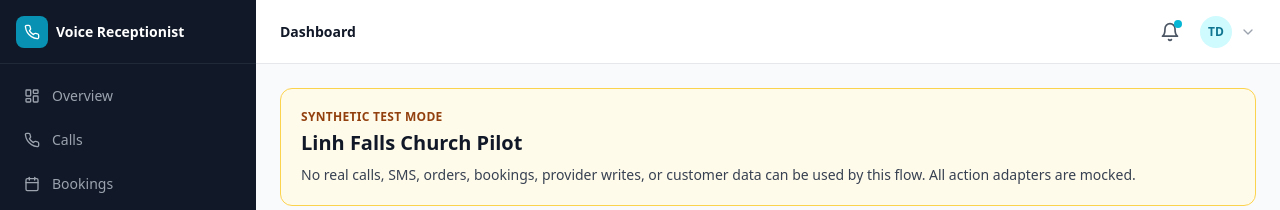
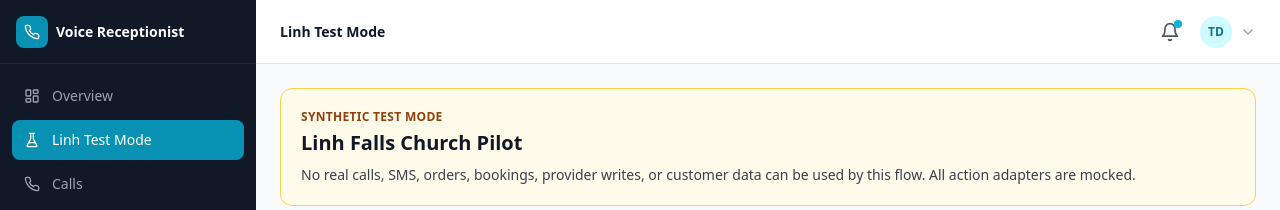
Before and after one commit to gocreditvivo/lanternhouse-ai-desk, a Next.js app in the folder web/: page /dashboard/test-mode in a window 1280 px wide. Shown: the top 210 px of the page. Built offline with nearby package versions, Linux system fonts and the light colour scheme; no server answers.

Commit message:
feat(test-mode): add Linh Test Mode dashboard navigation

```diff
--- a/web/src/app/(dashboard)/dashboard/layout.tsx
+++ b/web/src/app/(dashboard)/dashboard/layout.tsx
@@ -5,13 +5,14 @@ import Link from 'next/link';
 import { usePathname, useRouter } from 'next/navigation';
 import {
   LayoutDashboard, Phone, Calendar, UtensilsCrossed, Users,
-  Settings, LogOut, Menu, X, Bell, ChevronDown
+  Settings, LogOut, Menu, X, Bell, ChevronDown, FlaskConical
 } from 'lucide-react';
 import { cn } from '@/lib/utils';
 import { createBrowserSupabaseClient } from '@/lib/supabase/client';
 
 const navItems = [
   { href: '/dashboard', label: 'Overview', icon: LayoutDashboard },
+  { href: '/dashboard/test-mode', label: 'Linh Test Mode', icon: FlaskConical },
   { href: '/dashboard/calls', label: 'Calls', icon: Phone },
   { href: '/dashboard/bookings', label: 'Bookings', icon: Calendar },
   { href: '/dashboard/orders', label: 'Orders', icon: UtensilsCrossed },
@@ -32,97 +33,37 @@ export default function DashboardLayout({ children }: { children: React.ReactNod
 
   return (
     <div className="min-h-screen bg-gray-50">
-      {/* Mobile sidebar overlay */}
-      {sidebarOpen && (
-        <div className="fixed inset-0 z-40 bg-black/50 lg:hidden" onClick={() => setSidebarOpen(false)} />
-      )}
-
-      {/* Sidebar */}
-      <aside
-        className={cn(
-          'fixed top-0 left-0 z-50 h-full w-64 bg-gray-900 transition-transform lg:translate-x-0',
-          sidebarOpen ? 'translate-x-0' : '-translate-x-full'
-        )}
-      >
+      {sidebarOpen && <div className="fixed inset-0 z-40 bg-black/50 lg:hidden" onClick={() => setSidebarOpen(false)} />}
+      <aside className={cn('fixed top-0 left-0 z-50 h-full w-64 bg-gray-900 transition-transform lg:translate-x-0', sidebarOpen ? 'translate-x-0' : '-translate-x-full')}>
         <div className="flex items-center justify-between h-16 px-4 border-b border-gray-800">
           <Link href="/dashboard" className="flex items-center gap-2">
-            <div className="w-8 h-8 rounded-lg bg-brand-600 flex items-center justify-center">
-              <Phone className="w-4 h-4 text-white" />
-            </div>
+            <div className="w-8 h-8 rounded-lg bg-brand-600 flex items-center justify-center"><Phone className="w-4 h-4 text-white" /></div>
             <span className="font-bold text-white text-sm">Voice Receptionist</span>
           </Link>
-          <button onClick={() => setSidebarOpen(false)} className="lg:hidden text-gray-400">
-            <X className="w-5 h-5" />
-          </button>
+          <button onClick={() => setSidebarOpen(false)} className="lg:hidden text-gray-400"><X className="w-5 h-5" /></button>
         </div>
-
         <nav className="p-3 space-y-1">
           {navItems.map((item) => {
             const Icon = item.icon;
             const active = pathname === item.href;
-            return (
-              <Link
-                key={item.href}
-                href={item.href}
-                className={cn(
-                  'flex items-center gap-3 px-3 py-2.5 rounded-lg text-sm font-medium transition',
-                  active
-                    ? 'bg-brand-600 text-white'
-                    : 'text-gray-400 hover:text-white hover:bg-gray-800'
-                )}
-              >
-                <Icon className="w-4 h-4" />
-                {item.label}
-              </Link>
-            );
+            return <Link key={item.href} href={item.href} className={cn('flex items-center gap-3 px-3 py-2.5 rounded-lg text-sm font-medium transition', active ? 'bg-brand-600 text-white' : 'text-gray-400 hover:text-white hover:bg-gray-800')}><Icon className="w-4 h-4" />{item.label}</Link>;
           })}
         </nav>
-
         <div className="absolute bottom-0 left-0 right-0 p-3 border-t border-gray-800">
-          <button
-            type="button"
-            onClick={handleSignOut}
-            className="w-full flex items-center gap-3 px-3 py-2.5 rounded-lg text-sm font-medium text-gray-400 hover:text-white hover:bg-gray-800 transition"
-          >
-            <LogOut className="w-4 h-4" />
-            Sign Out
-          </button>
+          <button type="button" onClick={handleSignOut} className="w-full flex items-center gap-3 px-3 py-2.5 rounded-lg text-sm font-medium text-gray-400 hover:text-white hover:bg-gray-800 transition"><LogOut className="w-4 h-4" />Sign Out</button>
         </div>
       </aside>
-
-      {/* Main content */}
       <div className="lg:ml-64">
-        {/* Top bar */}
         <header className="sticky top-0 z-30 bg-white border-b border-gray-200 h-16 flex items-center justify-between px-4 lg:px-6">
           <div className="flex items-center gap-3">
-            <button
-              onClick={() => setSidebarOpen(true)}
-              className="lg:hidden p-2 text-gray-600 hover:bg-gray-100 rounded-lg"
-            >
-              <Menu className="w-5 h-5" />
-            </button>
-            <div>
-              <h1 className="text-sm font-semibold text-gray-900">
-                {navItems.find((n) => n.href === pathname)?.label || 'Dashboard'}
-              </h1>
-            </div>
+            <button onClick={() => setSidebarOpen(true)} className="lg:hidden p-2 text-gray-600 hover:bg-gray-100 rounded-lg"><Menu className="w-5 h-5" /></button>
+            <h1 className="text-sm font-semibold text-gray-900">{navItems.find((n) => n.href === pathname)?.label || 'Dashboard'}</h1>
           </div>
-
           <div className="flex items-center gap-3">
-            <button className="relative p-2 text-gray-600 hover:bg-gray-100 rounded-lg">
-              <Bell className="w-5 h-5" />
-              <span className="absolute top-1.5 right-1.5 w-2 h-2 bg-brand-500 rounded-full" />
-            </button>
-            <div className="flex items-center gap-2">
-              <div className="w-8 h-8 rounded-full bg-brand-100 flex items-center justify-center">
-                <span className="text-xs font-bold text-brand-700">TD</span>
-              </div>
-              <ChevronDown className="w-4 h-4 text-gray-400 hidden sm:block" />
-            </div>
+            <button className="relative p-2 text-gray-600 hover:bg-gray-100 rounded-lg"><Bell className="w-5 h-5" /><span className="absolute top-1.5 right-1.5 w-2 h-2 bg-brand-500 rounded-full" /></button>
+            <div className="flex items-center gap-2"><div className="w-8 h-8 rounded-full bg-brand-100 flex items-center justify-center"><span className="text-xs font-bold text-brand-700">TD</span></div><ChevronDown className="w-4 h-4 text-gray-400 hidden sm:block" /></div>
           </div>
         </header>
-
-        {/* Page content */}
         <main className="p-4 lg:p-6">{children}</main>
       </div>
     </div>
```
